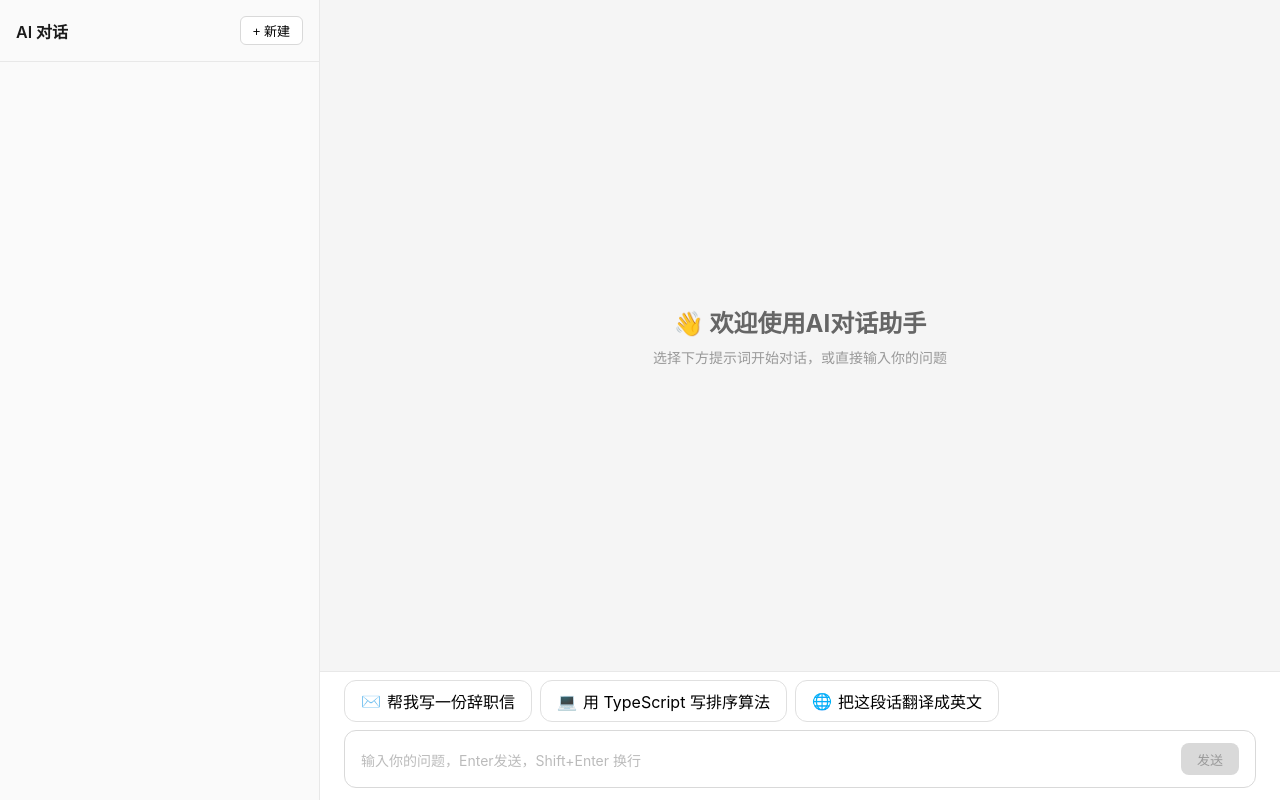
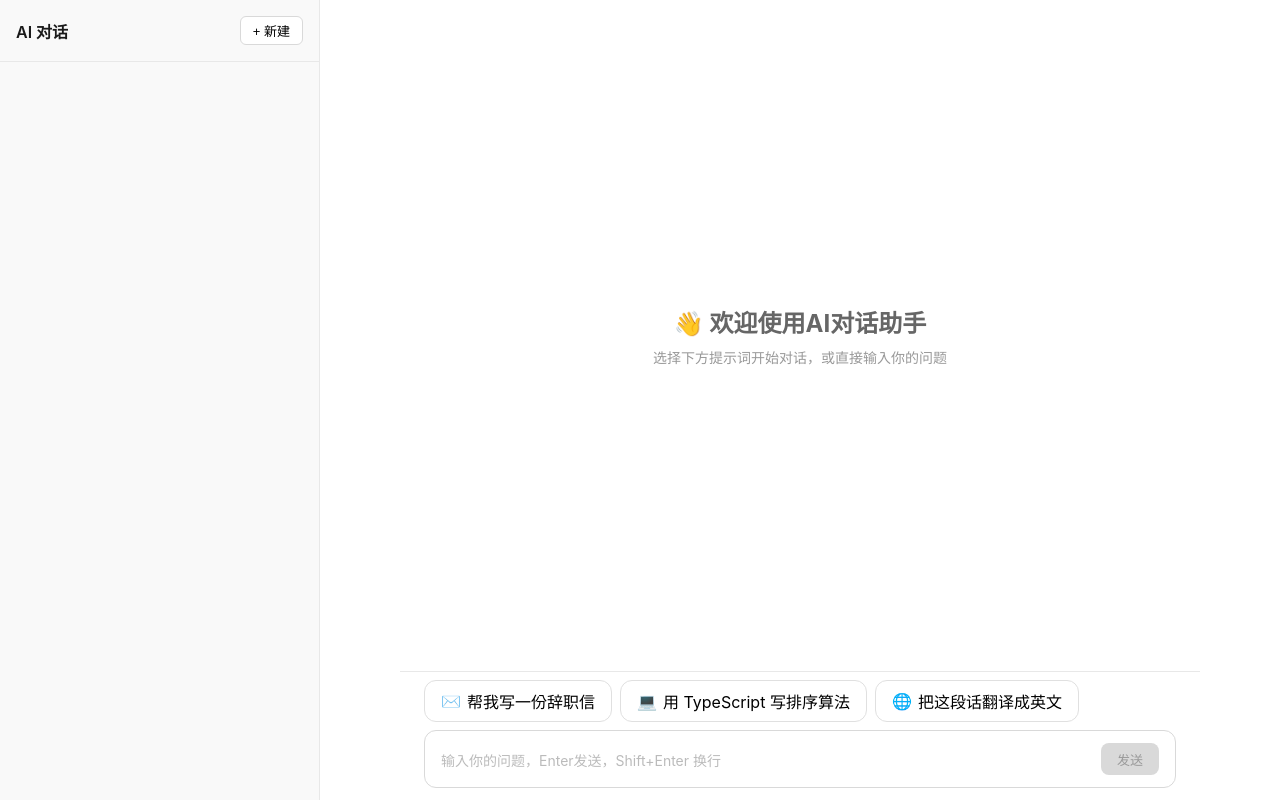
Before and after one commit to isabelle-yi/llm-ui-kit, a React (Vite) app: page / in a window 1280 px wide. Built offline with nearby package versions, Linux system fonts and the light colour scheme.

Commit message:
移除头像并调整配色+对齐 DeepSeek 设计规范

```diff
--- a/src/components/Bubble/Bubble.less
+++ b/src/components/Bubble/Bubble.less
@@ -3,14 +3,22 @@
     gap: 10px;
     margin: 12px 0;
     align-items: flex-start;
-}
 
-&.bubble-left {
-    flex-direction: row;
-}
+    &.bubble-left {
+        flex-direction: row;
+    }
 
-&.bubble-right {
-    flex-direction: row-reverse;
+    &.bubble-right {
+        flex-direction: row-reverse;
+    }
+
+    &.bubble-no-avatar .bubble-content {
+        max-width: 85%;
+    }
+
+    .bubble-no-avatar {
+        justify-content: center;
+    }
 }
 
 .bubble-avatar {
@@ -53,23 +61,23 @@
     font-size: 12px;
 }
 
-&.bubble-left .bubble-body {
-    background: #f0f0f0;
-    color: #333;
+.bubble-wrapper.bubble-left .bubble-body {
+    background:  #f9fafb;
+    color: #1a1a1a;
     border-top-left-radius: 4px;
 }
 
-&.bubble-right .bubble-body {
+.bubble-wrapper.bubble-right .bubble-body {
     background: #e8f0fe;
     color: #1a1a1a;
     border-top-right-radius: 4px;
 }
 
-&.bubble-left .bubble-footer {
+.bubble-wrapper.bubble-left .bubble-footer {
     padding-left: 4px;
 }
 
-&.bubble-right .bubble-footer {
+.bubble-wrapper.bubble-right .bubble-footer {
     justify-content: flex-end;
     padding-right: 4px;
 }
@@ -88,3 +96,14 @@
         cursor: pointer;
     }
 }
+
+.bubble-cursor {
+    display: inline-block;
+    animation: blink 1s step-end infinite;
+    font-weight: bold;
+}
+
+@keyframes blink {
+    0%, 100% { opacity: 1; }
+    50% { opacity: 0; }
+}
--- a/src/components/Bubble/Bubble.tsx
+++ b/src/components/Bubble/Bubble.tsx
@@ -37,7 +37,7 @@ export function Bubble({
     children
 }: BubbleProps) {
     return (
-        <div className={`bubble-wrapper bubble-${position}`}>
+        <div className={`bubble-wrapper bubble-${position} ${!avatar ? 'bubble-no-avatar' : ''}`}>
             {avatar && <div className="bubble-avatar">{avatar}</div>}
             <div className="bubble-content">
                 <div className="bubble-body">{children}</div>
--- a/src/components/Conversation/Conversation.less
+++ b/src/components/Conversation/Conversation.less
@@ -12,11 +12,11 @@
     transition: background 0.15s;
 
     &:hover {
-        background: #f5f5f5;
+        background: #e5e7eb;
     }
 
     &.active {
-        background: #e8f0fe;
+        background: #dbeafe;
     }
 
     &.pinned {
@@ -161,7 +161,7 @@
   height: 100%;
   display: flex;
   flex-direction: column;
-  background: #fafafa;
+  background: #f9f9f9;
   border-right: 1px solid #e8e8e8;
 }
 
--- a/src/pages/ChatPage/ChatPage.less
+++ b/src/pages/ChatPage/ChatPage.less
@@ -1,7 +1,7 @@
 .chat-page {
     display: flex;
     height: 100vh;
-    background: #f5f5f5;
+    background: #fff;
 }
 
 .chat-main {
@@ -9,12 +9,18 @@
     display: flex;
     flex-direction: column;
     max-width: calc(100% - 320px);
+    overflow-y: auto;
+    overflow-anchor: none;
+    background: #ffffff;
 }
 
 .chat-messages {
     flex: 1;
-    overflow-y: auto;
-    padding: 24px;
+    width: 100%;
+    max-width: 800px;
+    padding: 24px 20px;
+    margin: 0 auto;
+    background: #ffffff;
 }
 
 .chat-empty {
@@ -42,6 +48,9 @@
 }
 
 .chat-input-area {
+    width: 100%;
+    max-width: 800px;
+    margin: 0 auto;
     border-top: 1px solid #e8e8e8;
     background: #fff;
     padding: 8px 24px 12px;
--- a/src/pages/ChatPage/ChatPage.tsx
+++ b/src/pages/ChatPage/ChatPage.tsx
@@ -80,6 +80,7 @@ export function ChatPage() {
             setMessages([])
         }
     }, [activeId])
+
     useEffect(() => {
         if (streaming && messagesEndRef.current) {
             messagesEndRef.current.scrollIntoView({
@@ -317,7 +318,7 @@ export function ChatPage() {
                             )}
                             <Bubble
                                 position={msg.role === 'user' ? 'right' : 'left'}
-                                avatar={msg.role === 'user' ? '😊' : '🤖'}
+                                avatar={undefined}
                                 timestamp={msg.timestamp}
                                 status={msg.role === 'assistant' ? (msg.status === 'streaming' ? 'sending' : msg.status === 'error' ? 'failed' : 'sent') : 'sent'}
                             >
```
Also changed, not shown: 1 other file (tests, documents, lock files or other folders). Lines whose indentation alone changed are shown as unchanged.
